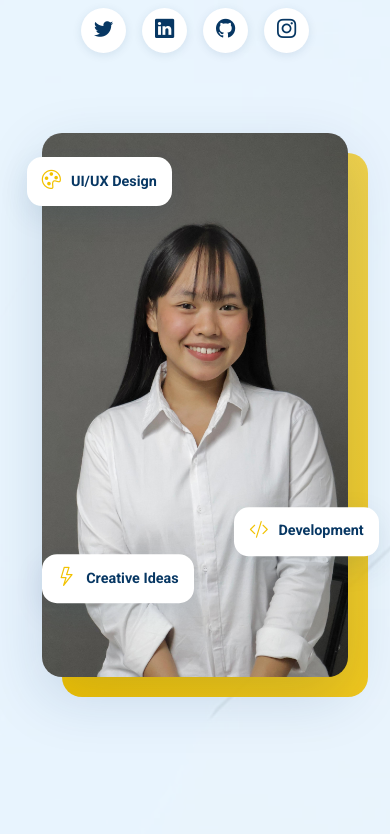
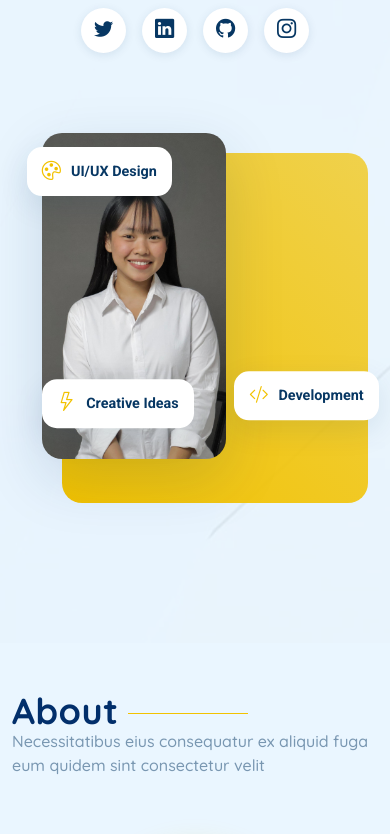
Before and after one commit to JoySilalahi/JoySilalahi.github.io, a plain HTML site: page index.html in a window 390 px wide. Shown: the part 780-1614 px from the top of the page. Drawn offline with nearby package versions, Linux system fonts and the light colour scheme; animation ran at ten frames a second.

Commit message:
Hero: update layout to large-left-title/right-image; ensure hero uses me.jpg

```diff
--- a/assets/css/main.css
+++ b/assets/css/main.css
@@ -152,6 +152,77 @@ h6 {
   padding: 15px 0;
   transition: all 0.5s;
   z-index: 997;
+}
+
+/*--------------------------------------------------------------
+# Hero layout (custom) - large left title, big image on right
+--------------------------------------------------------------*/
+.hero {
+  display: flex;
+  align-items: center;
+  min-height: 78vh;
+  padding: 4rem 0;
+  background: linear-gradient(90deg, transparent 50%, color-mix(in srgb, var(--accent-color), transparent 10%) 50%);
+}
+
+.hero .hero-content {
+  width: 50%;
+  padding-left: 6rem;
+  z-index: 2;
+}
+
+.hero .hero-title {
+  font-size: 5.5rem;
+  line-height: 0.95;
+  font-weight: 700;
+  color: var(--heading-color);
+  margin: 0 0 1rem 0;
+}
+
+.hero .lead {
+  color: color-mix(in srgb, var(--default-color), transparent 25%);
+  font-size: 1.05rem;
+  max-width: 38rem;
+}
+
+.hero .hero-image {
+  width: 50%;
+  display: flex;
+  align-items: center;
+  justify-content: center;
+  position: relative;
+}
+
+.hero .hero-main-image {
+  width: 85%;
+  max-width: 720px;
+  border-radius: 8px;
+  box-shadow: 0 18px 40px rgba(2, 20, 45, 0.12);
+  object-fit: cover;
+}
+
+@media (max-width: 991.98px) {
+  .hero {
+    flex-direction: column-reverse;
+    background: transparent;
+    padding: 3rem 0;
+  }
+
+  .hero .hero-content,
+  .hero .hero-image {
+    width: 100%;
+    padding: 0 2rem;
+  }
+
+  .hero .hero-title {
+    font-size: 2.4rem;
+    text-align: center;
+  }
+
+  .hero .hero-main-image {
+    width: 60%;
+    margin: 0 auto 1.5rem auto;
+  }
 }
 
 .header .logo {
```
